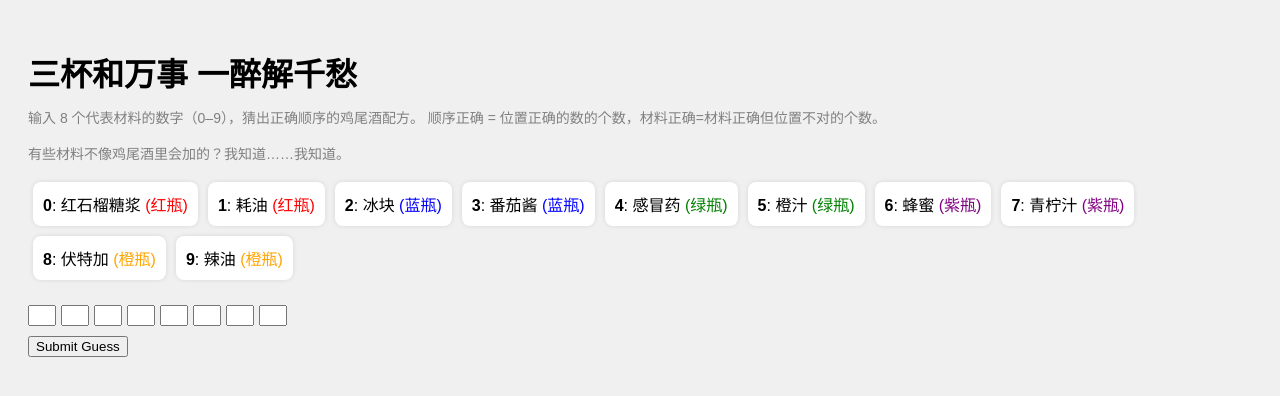
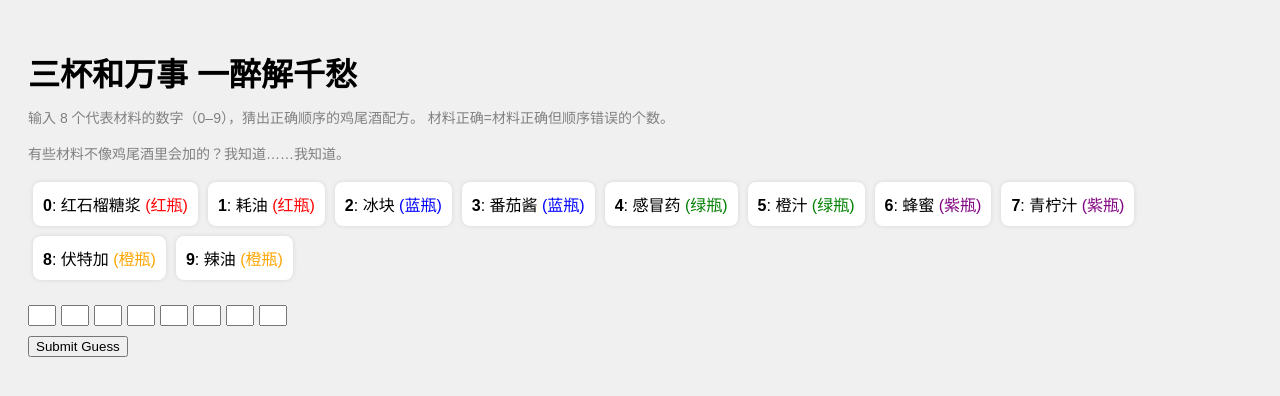
Before and after one commit to AyaoHaru/BAR, a plain HTML site: page guess-ingredients/index.html in a window 1280 px wide. Drawn offline with Linux system fonts and the light colour scheme.

Commit message:
Update index.html

```diff
--- a/guess-ingredients/index.html
+++ b/guess-ingredients/index.html
@@ -43,7 +43,7 @@
 <h1>三杯和万事 一醉解千愁</h1>
 <p style="color: gray; font-size: 14px; margin-top: -10px;">
   输入 8 个代表材料的数字（0–9），猜出正确顺序的鸡尾酒配方。
-  顺序正确 = 位置正确的数的个数，材料正确=材料正确但位置不对的个数。
+  材料正确=材料正确但顺序错误的个数。
   <br></br>
   有些材料不像鸡尾酒里会加的？我知道……我知道。
 </p>
```
